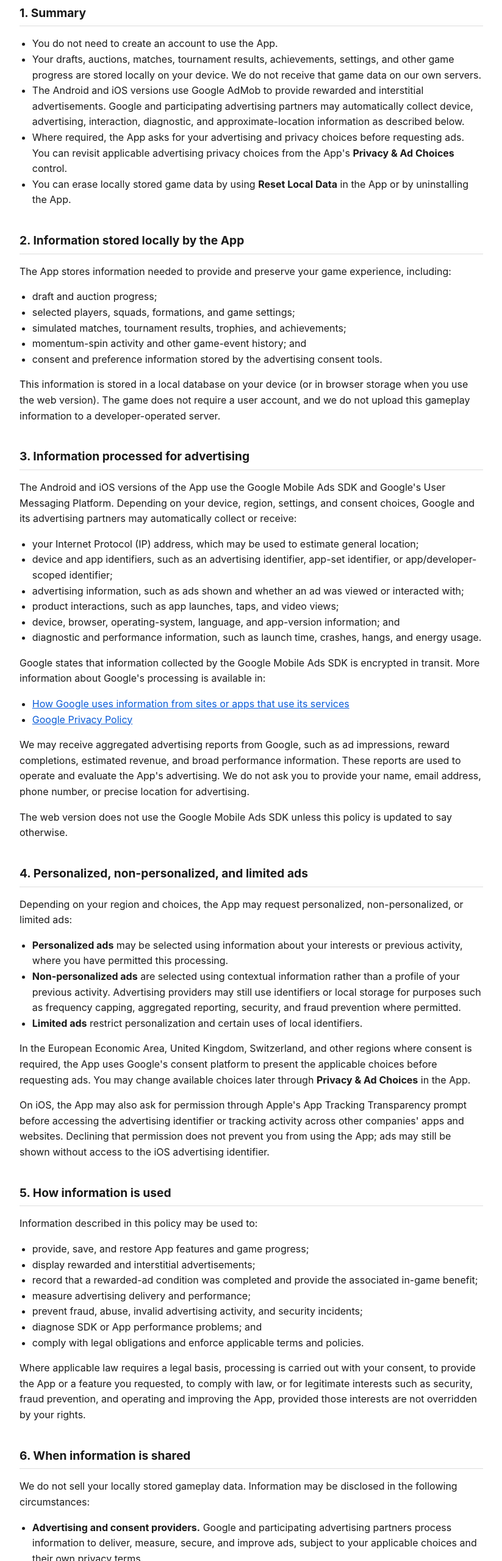
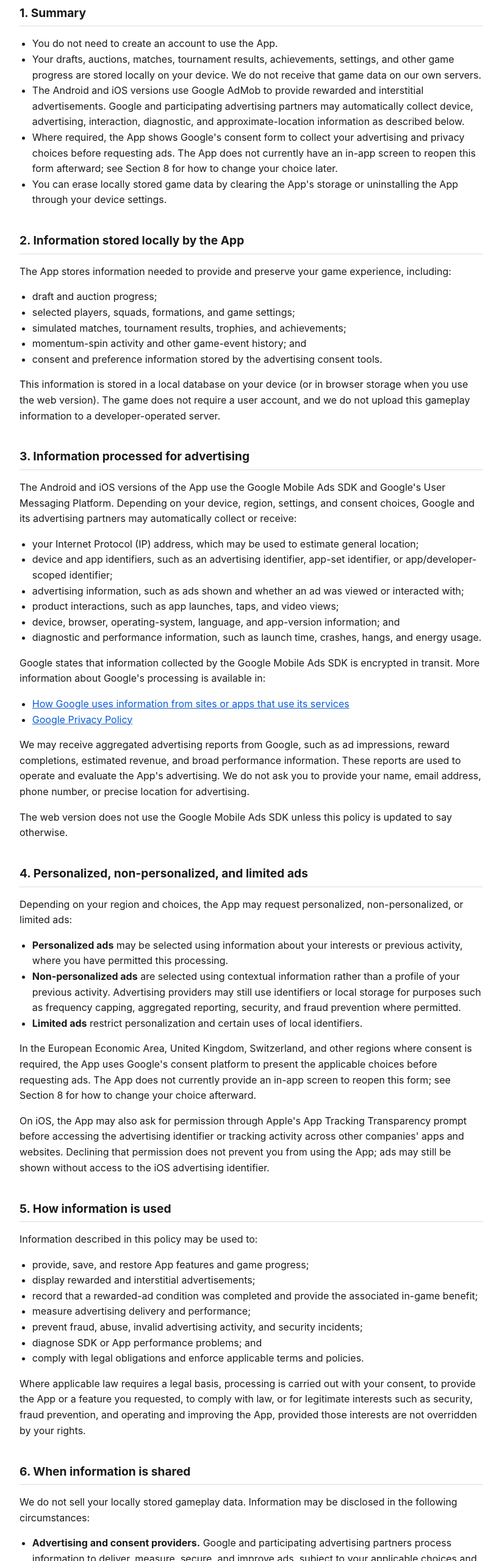
Before and after one commit to beeshaker/era-xi-privacy, a plain HTML site: page index.html in a window 1280 px wide. Shown: the part 240-2800 px from the top of the page at 61% size, without its empty margins (228-1051 px from the left). Drawn offline with Linux system fonts and the light colour scheme.

Commit message:
Match wording to actual UI; add service-provider protection clause

```diff
--- a/index.html
+++ b/index.html
@@ -34,8 +34,8 @@
 <li>You do not need to create an account to use the App.</li>
 <li>Your drafts, auctions, matches, tournament results, achievements, settings, and other game progress are stored locally on your device. We do not receive that game data on our own servers.</li>
 <li>The Android and iOS versions use Google AdMob to provide rewarded and interstitial advertisements. Google and participating advertising partners may automatically collect device, advertising, interaction, diagnostic, and approximate-location information as described below.</li>
-<li>Where required, the App asks for your advertising and privacy choices before requesting ads. You can revisit applicable advertising privacy choices from the App's <strong>Privacy &amp; Ad Choices</strong> control.</li>
-<li>You can erase locally stored game data by using <strong>Reset Local Data</strong> in the App or by uninstalling the App.</li>
+<li>Where required, the App shows Google's consent form to collect your advertising and privacy choices before requesting ads. The App does not currently have an in-app screen to reopen this form afterward; see Section 8 for how to change your choice later.</li>
+<li>You can erase locally stored game data by clearing the App's storage or uninstalling the App through your device settings.</li>
 </ul>
 
 <h2>2. Information stored locally by the App</h2>
@@ -74,7 +74,7 @@
 <li><strong>Non-personalized ads</strong> are selected using contextual information rather than a profile of your previous activity. Advertising providers may still use identifiers or local storage for purposes such as frequency capping, aggregated reporting, security, and fraud prevention where permitted.</li>
 <li><strong>Limited ads</strong> restrict personalization and certain uses of local identifiers.</li>
 </ul>
-<p>In the European Economic Area, United Kingdom, Switzerland, and other regions where consent is required, the App uses Google's consent platform to present the applicable choices before requesting ads. You may change available choices later through <strong>Privacy &amp; Ad Choices</strong> in the App.</p>
+<p>In the European Economic Area, United Kingdom, Switzerland, and other regions where consent is required, the App uses Google's consent platform to present the applicable choices before requesting ads. The App does not currently provide an in-app screen to reopen this form; see Section 8 for how to change your choice afterward.</p>
 <p>On iOS, the App may also ask for permission through Apple's App Tracking Transparency prompt before accessing the advertising identifier or tracking activity across other companies' apps and websites. Declining that permission does not prevent you from using the App; ads may still be shown without access to the iOS advertising identifier.</p>
 
 <h2>5. How information is used</h2>
@@ -93,25 +93,24 @@
 <h2>6. When information is shared</h2>
 <p>We do not sell your locally stored gameplay data. Information may be disclosed in the following circumstances:</p>
 <ul>
-<li><strong>Advertising and consent providers.</strong> Google and participating advertising partners process information to deliver, measure, secure, and improve ads, subject to your applicable choices and their own privacy terms.</li>
+<li><strong>Advertising and consent providers.</strong> Google and participating advertising partners process information to deliver, measure, secure, and improve ads, subject to your applicable choices and their own privacy terms. We require service providers that process personal information for the App to provide the same or equivalent protection required by this policy and applicable law.</li>
 <li><strong>Legal and safety reasons.</strong> We may disclose information if reasonably necessary to comply with law, legal process, or enforceable governmental requests, or to protect rights, safety, security, and prevent fraud or abuse.</li>
 <li><strong>Business changes.</strong> If the App or its operator is involved in a merger, acquisition, financing, reorganization, or sale of assets, relevant information may be transferred subject to appropriate protections and this policy.</li>
 </ul>
-<p>Some privacy laws define targeted advertising disclosures as a "sale" or "sharing" even when no money is exchanged. Where those laws apply, you can use <strong>Privacy &amp; Ad Choices</strong> in the App to exercise the choices made available for advertising processing.</p>
+<p>Some privacy laws define targeted advertising disclosures as a "sale" or "sharing" even when no money is exchanged. Where those laws apply, you can use the device-level controls described in Section 8, or contact us, to exercise the choices made available for advertising processing.</p>
 
 <h2>7. Retention and deletion</h2>
-<p>Gameplay information remains on your device until you use <strong>Reset Local Data</strong>, clear the App's storage through your device or browser settings, or uninstall the App. Because we do not operate an account system or receive this local game database, we cannot remotely access or delete it for you.</p>
+<p>Gameplay information remains on your device until you clear the App's storage through your device or browser settings, or uninstall the App. Because we do not operate an account system or receive this local game database, we cannot remotely access or delete it for you.</p>
 <p>Google and its advertising partners retain information according to their own policies, legal obligations, consent signals, and product settings. You can use the privacy controls described below or contact us with questions about the processing associated with the App.</p>
 <p>We retain any information that you send directly to us, such as a support email, only for as long as reasonably necessary to respond, maintain records, resolve disputes, prevent abuse, or comply with law.</p>
 
 <h2>8. Your privacy choices</h2>
 <p>Depending on your device and region, you can:</p>
 <ul>
-<li>open <strong>Privacy &amp; Ad Choices</strong> in the App to review or change choices offered through Google's consent platform;</li>
+<li>clear the App's storage through your device settings, which resets the App's stored consent status so Google's consent form is shown again on next launch where required (the App does not currently have an in-app screen to reopen this form directly);</li>
 <li>control iOS tracking permission in <strong>Settings &gt; Privacy &amp; Security &gt; Tracking</strong>;</li>
 <li>manage or delete your advertising identifier and related ad-privacy settings through your Android device settings;</li>
-<li>reset locally stored game data using <strong>Reset Local Data</strong> in the App;</li>
-<li>clear the App's storage or uninstall the App; and</li>
+<li>clear the App's storage or uninstall the App to erase locally stored game data; and</li>
 <li>contact us using the details below.</li>
 </ul>
 <p>Depending on where you live, you may have rights to request access, correction, deletion, restriction, portability, or a copy of personal information; object to or opt out of certain processing, targeted advertising, sale, or sharing; withdraw consent; appeal a denied privacy request; and complain to a competent data-protection authority. These rights may be subject to exceptions under applicable law.</p>
```
